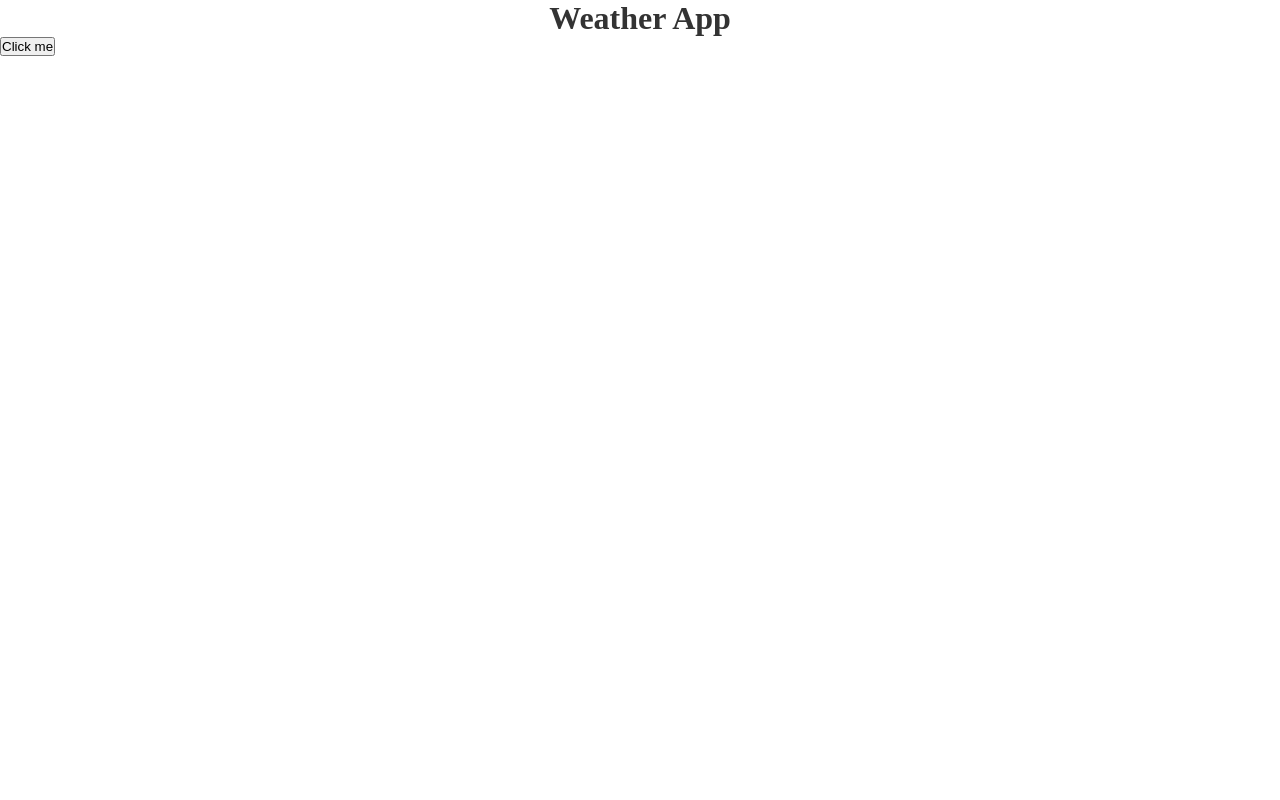
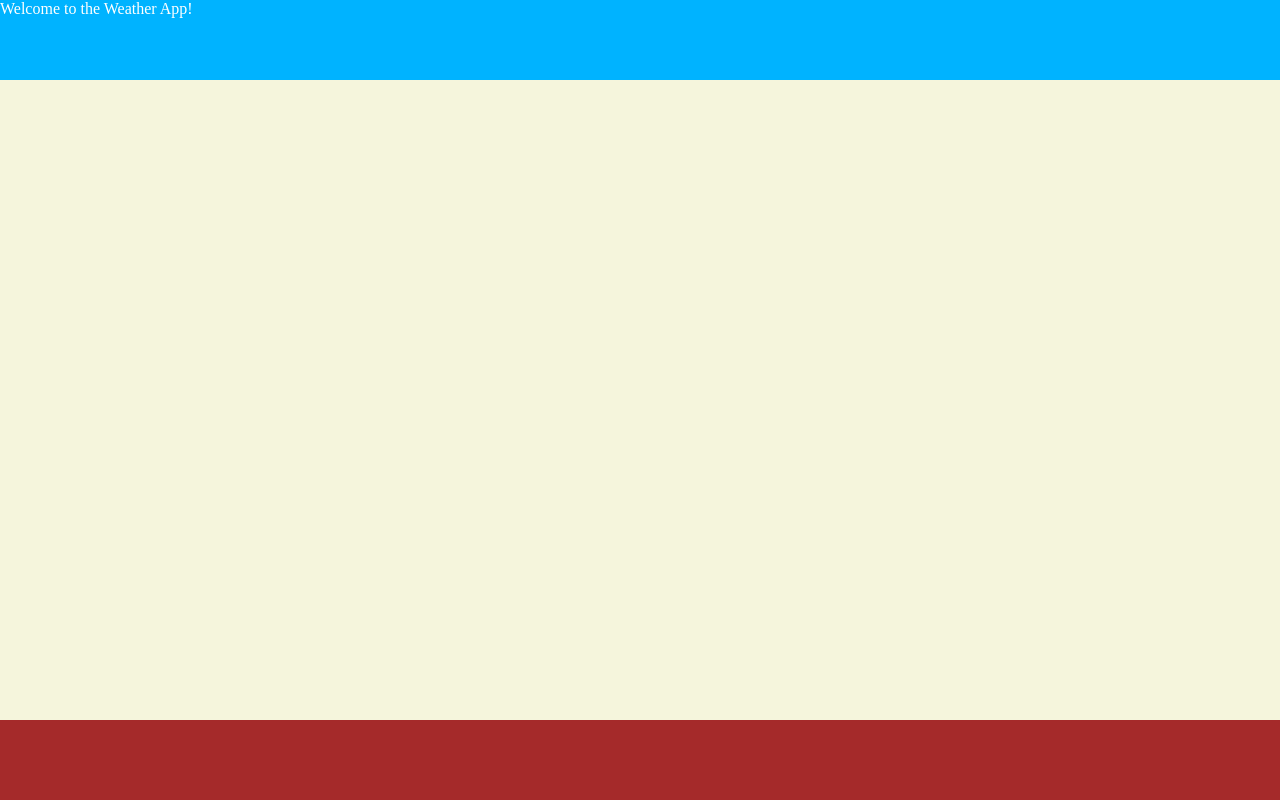
Before and after one commit to zavarykin87/weather, a website built with webpack: page src/index.html in a window 1280 px wide. Built offline with nearby package versions, Linux system fonts and the light colour scheme.

Commit message:
добавил базовую верстку и стили

```diff
--- a/src/index.html
+++ b/src/index.html
@@ -3,9 +3,19 @@
 <head>
     <meta charset="UTF-8">
     <meta name="viewport" content="width=device-width, initial-scale=1.0">
+    <link rel="stylesheet" href="style.css">
     <title>Weather App</title>
 </head>
 <body>
-    <h1>Weather App</h1>
+    <header>
+        <div class="logo">
+            <p>Welcome to the Weather App!<p>
+        </div>
+    </header>
+
+    <main></main>
+
+    <footer></footer>
+
 </body>
 </html>
--- a/src/index.js
+++ b/src/index.js
@@ -1,22 +1,7 @@
 import "./style.css";
-import { renderButton, hideElement, showGreeting } from "./view.js";
-import { getMessage } from "./model.js";
 
 function initApp() {
 
-    const rootEl = document.createElement("div");
-    rootEl.className = "root";
-    document.body.appendChild(rootEl);
-
-    const buttonEl = renderButton();
-    rootEl.appendChild(buttonEl);
-
-    buttonEl.addEventListener("click", () => {
-        hideElement(buttonEl);
-        const greeting = getMessage();
-        const greetingEl = showGreeting(greeting);
-        rootEl.appendChild(greetingEl);
-    })
 }
 
 initApp();
--- a/src/model.js
+++ b/src/model.js
@@ -1,3 +1,3 @@
-export function getMessage() {
-    return "Hello, World!";
+export function greeting() {
+    return "Welcome to the weather app!";
 }
--- a/src/style.css
+++ b/src/style.css
@@ -1,10 +1,39 @@
+/* Сброс базовых стилей */
 * {
     margin: 0;
     padding: 0;
-    box-sizing: border-box;
+    border: 0;
+    font-family: inherit;
+    box-sizing: border-box; /* Важно: включение размеров границ в общую ширину/высоту */
 }
 
-h1 {
-    text-align: center;
-    color: #333;
+html {
+    font-family: 'Times New Roman', Times, serif;
+    font-size: medium;
 }
+
+body {
+    height: 100vh;
+    display: flex;
+    flex-direction: column;
+    justify-content: space-between;
+}
+
+header {
+    height: 100px;
+    background-color: rgb(0, 179, 255);
+}
+
+main {
+    height: 100%;
+    background-color: beige;
+}
+
+footer {
+    height: 100px;
+    background-color: brown;
+}
+
+.logo {
+    color: white;
+}
--- a/src/view.js
+++ /dev/null
@@ -1,17 +0,0 @@
-export function renderButton() {
-    const buttonEl = document.createElement('button');
-    buttonEl.className = "btn";
-    buttonEl.textContent = "Click me";
-    return buttonEl;
-}
-
-export function hideElement(element) {
-    element.style.display = "none";
-}
-
-export function showGreeting(message) {
-    const greetingEl = document.createElement("p");
-    greetingEl.className = "greet";
-    greetingEl.textContent = message;
-    return greetingEl;
-}
--- a/webpack.config.js
+++ b/webpack.config.js
@@ -14,7 +14,9 @@ export default {
     filename: "main.js",
     path: path.resolve(__dirname, "dist"),
   },
-  plugins: [new HtmlWebpackPlugin()],
+  plugins: [new HtmlWebpackPlugin({
+    template: "src/index.html"
+  })],
   module: {
     rules: [
       {
```
Also changed, not shown: dist/index.html, dist/main.js.
